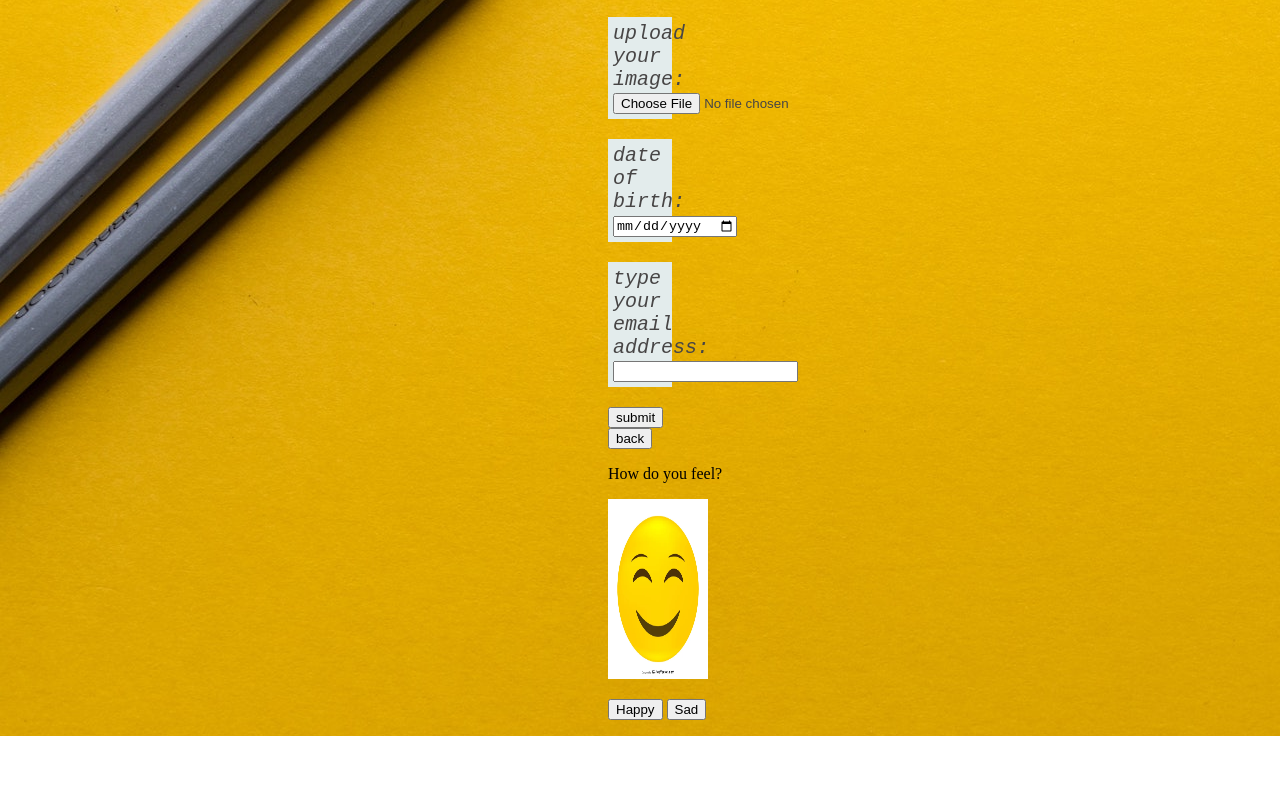
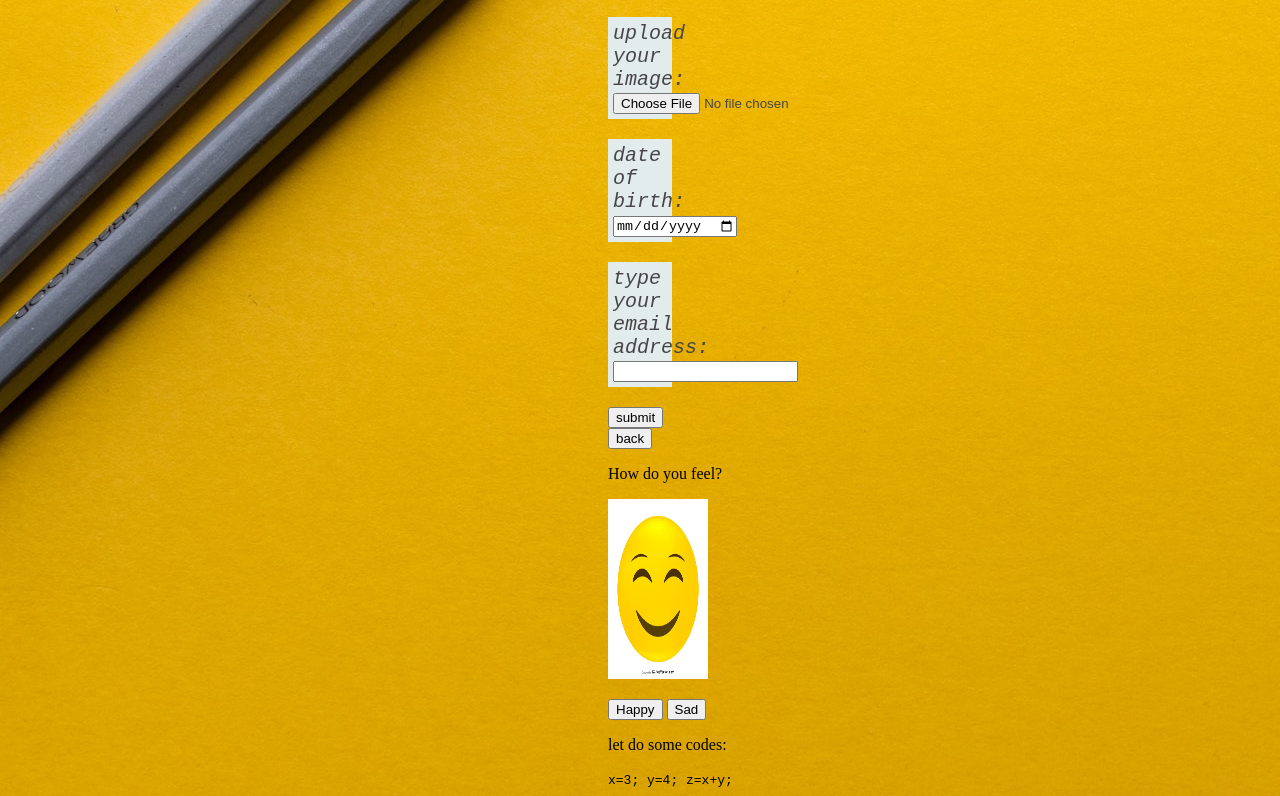
Before and after one commit to rahmanizahra/myResume, a plain HTML site: page Form/index.html in a window 1280 px wide. Shown: the part 482-1278 px from the top of the page. Before the commit the page ends 1218 px from the top, so only its background shows below. Drawn offline with Linux system fonts and the light colour scheme; files whose address does not match are found by name.

Commit message:
add script and code element

```diff
--- a/Form/index.html
+++ b/Form/index.html
@@ -79,5 +79,15 @@
         <button onclick="showFace(1)" style="margin-left: 600px;">Happy</button>
         <button  onclick="showFace(0)" >Sad</button>
     </p>
+    <p style="margin-left:600px"> let do some codes:
+
+    </p>
+
+    <code style="margin-left:600px">
+        x=3;
+        y=4;
+        z=x+y;
+    </code>
+
  </body>
 </html>
--- a/Form/styles.css
+++ b/Form/styles.css
@@ -1,6 +1,7 @@
 body{
     background-image: url("../Images//background.jpg");
     background-repeat: no-repeat;
+
 }
 h1{
     font-size: 30px;
```
Also changed, not shown: 1 other file.
